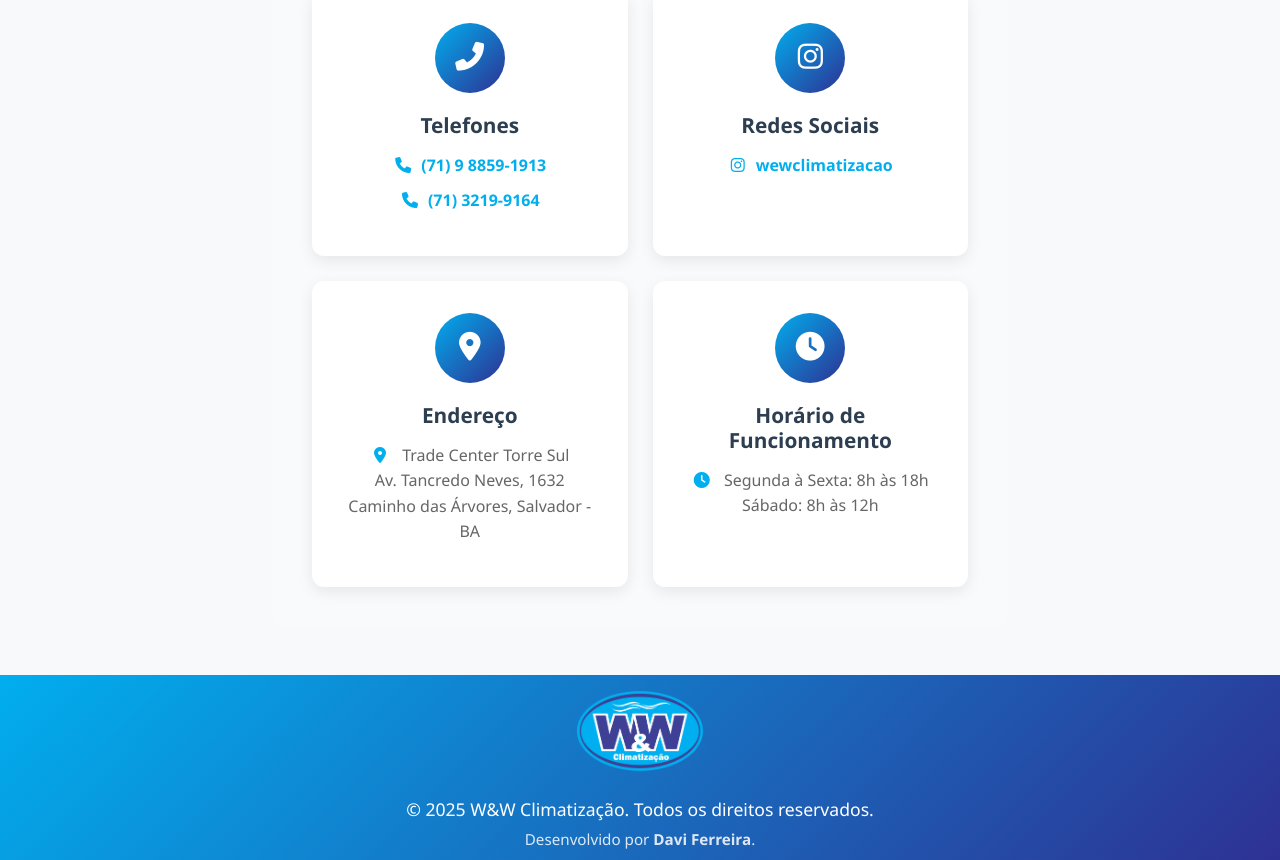
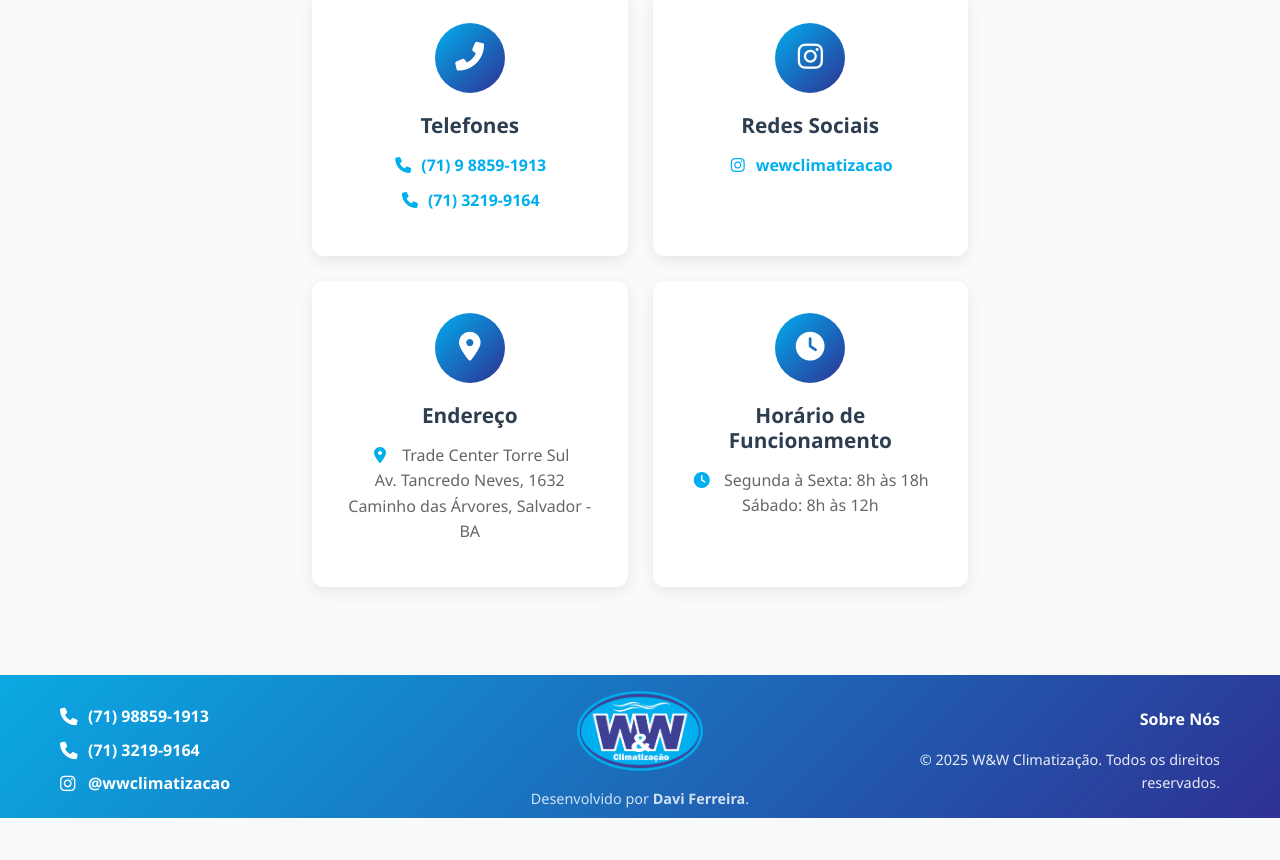
Before and after one commit to DaviFerreira14/wew-climatizacao, an Angular app: page /contato in a window 1280 px wide. Shown: the part 1545-2405 px from the top of the page. After the commit the page ends 2363 px from the top, so only its background shows below. Built offline with nearby package versions, Linux system fonts and the light colour scheme.

Commit message:
modificações no footer

```diff
--- a/src/app/componentes/footer/footer.css
+++ b/src/app/componentes/footer/footer.css
@@ -1,5 +1,5 @@
 .footer {
-  background: linear-gradient(135deg, #01aeee 0%, #2e3193 100%);
+  background: linear-gradient(135deg, #0aa9e2 0%, #2e3193 100%);
   color: #fff;
   padding: 16px 0 8px 0;
   text-align: center;
@@ -11,6 +11,12 @@
   flex-direction: column;
   align-items: center;
   gap: 16px;
+  flex-direction: row;
+  justify-content: space-between;
+  align-items: center;
+  max-width: 1200px;
+  margin: 0 auto;
+  padding: 0 20px;
 }
 
 .footer-logo {
@@ -19,14 +25,102 @@
   margin-bottom: 8px;
 }
 
-.footer-text {
+.footer-left {
+  flex: 1;
+  text-align: left;
+}
+
+.footer-contacts {
   display: flex;
   flex-direction: column;
-  gap: 4px;
+  gap: 8px;
+}
+
+.contact-item {
+  display: flex;
+  align-items: center;
+  gap: 8px;
+  font-weight: bold;
+  font-size: 1rem;
+}
+
+.contact-item i {
+  color: #fff;
   font-size: 1.1rem;
+  width: 20px;
+}
+
+.contact-text {
+  color: #fff;
+  font-weight: bold;
+}
+
+.footer-center {
+  flex: 1;
+  text-align: center;
+  display: flex;
+  flex-direction: column;
+  align-items: center;
+  gap: 8px;
+}
+
+.footer-right {
+  flex: 1;
+  text-align: right;
+  display: flex;
+  flex-direction: column;
+  align-items: flex-end;
+  gap: 8px;
+}
+
+.footer-links {
+  margin-bottom: 8px;
+}
+
+.footer-link {
+  color: #fff;
+  text-decoration: none;
+  font-weight: 600;
+  transition: opacity 0.3s ease;
+}
+
+.footer-link:hover {
+  opacity: 0.8;
+  color: #fff;
+  text-decoration: none;
+}
+
+.footer-copyright {
+  color: #fff;
+  font-size: 0.9rem;
+  opacity: 0.9;
 }
 
 .footer-dev {
-  font-size: 0.95rem;
-  opacity: 0.85;
+  color: #fff;
+  font-size: 0.9rem;
+  opacity: 0.8;
 }
+
+/* Responsividade */
+@media (max-width: 768px) {
+  .footer-content {
+    flex-direction: column;
+    gap: 20px;
+    text-align: center;
+  }
+
+  .footer-left,
+  .footer-right {
+    text-align: center;
+    align-items: center;
+  }
+
+  .footer-contacts {
+    align-items: center;
+  }
+
+  .contact-item {
+    justify-content: center;
+  }
+}
--- a/src/app/componentes/footer/footer.html
+++ b/src/app/componentes/footer/footer.html
@@ -1,9 +1,37 @@
 <footer class="footer">
   <div class="footer-content">
-    <img src="/logo-wew.png" alt="Logo W&W" class="footer-logo">
-    <div class="footer-text">
-      <span>&copy; {{ currentyear }} W&W Climatização. Todos os direitos reservados.</span>
-      <span class="footer-dev">Desenvolvido por <b>Davi Ferreira</b>.</span>
+    <!-- Coluna da esquerda - Contatos -->
+    <div class="footer-left">
+      <div class="footer-contacts">
+        <div class="contact-item">
+          <i class="fas fa-phone"></i>
+          <span class="contact-text">(71) 98859-1913</span>
+        </div>
+        <div class="contact-item">
+          <i class="fas fa-phone"></i>
+          <span class="contact-text">(71) 3219-9164</span>
+        </div>
+        <div class="contact-item">
+          <i class="fab fa-instagram"></i>
+          <span class="contact-text">&#64;wwclimatizacao</span>
+        </div>
+      </div>
+    </div>
+
+    <!-- Coluna do centro - Logo e Desenvolvedor -->
+    <div class="footer-center">
+      <img src="/logo-wew.png" alt="Logo W&W" class="footer-logo">
+      <div class="footer-dev">Desenvolvido por <b>Davi Ferreira</b>.</div>
+    </div>
+
+    <!-- Coluna da direita - Sobre e Copyright -->
+    <div class="footer-right">
+      <div class="footer-links">
+        <a routerLink="/sobre" class="footer-link">Sobre Nós</a>
+      </div>
+      <div class="footer-copyright">
+        &copy; {{ currentyear }} W&W Climatização. Todos os direitos reservados.
+      </div>
     </div>
   </div>
 </footer>
```
